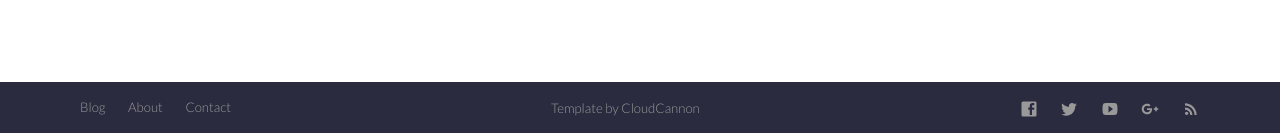
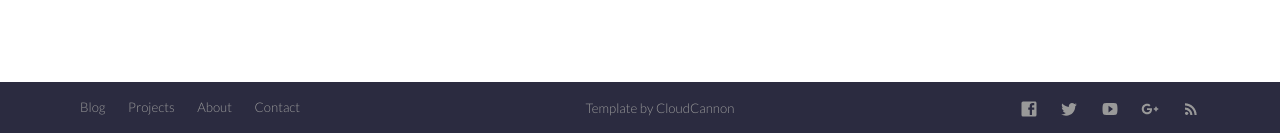
Before and after one commit to bhediathewolf/bhediathewolf.github.io, a Jekyll site: the page built from about.html, in a window 1280 px wide and 900 px high, scrolled down 491 px, cut to the strip 413-900 px from the top of the window. Shown: the part 351-484 px from the top of the strip. Built offline with Jekyll 4.4.1, drawn with Linux system fonts in a browser that asks for light colours; nearby versions of some CDN libraries; comment, search, counter and statistics services are not loaded.

Commit message:
Adding projects to footer and header navigation

```diff
--- a/_data/footer.yml
+++ b/_data/footer.yml
@@ -1,6 +1,8 @@
 left_links:
   - name: Blog
     link: /blog/
+  - name: Projects
+    link: /project/
   - name: About
     link: /about/
   - name: Contact
--- a/_data/navigation.yml
+++ b/_data/navigation.yml
@@ -1,5 +1,7 @@
 - name: Blog
   link: /blog/
+- name: Projects
+  link: /project/
 - name: About
   link: /about/
 - name: Contact
```
